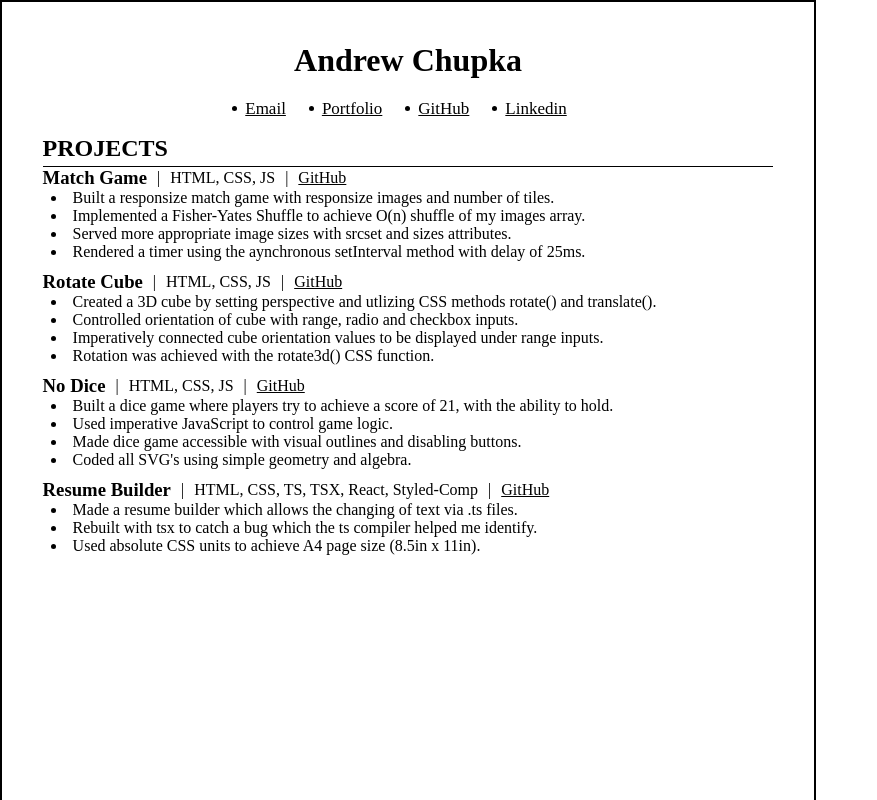
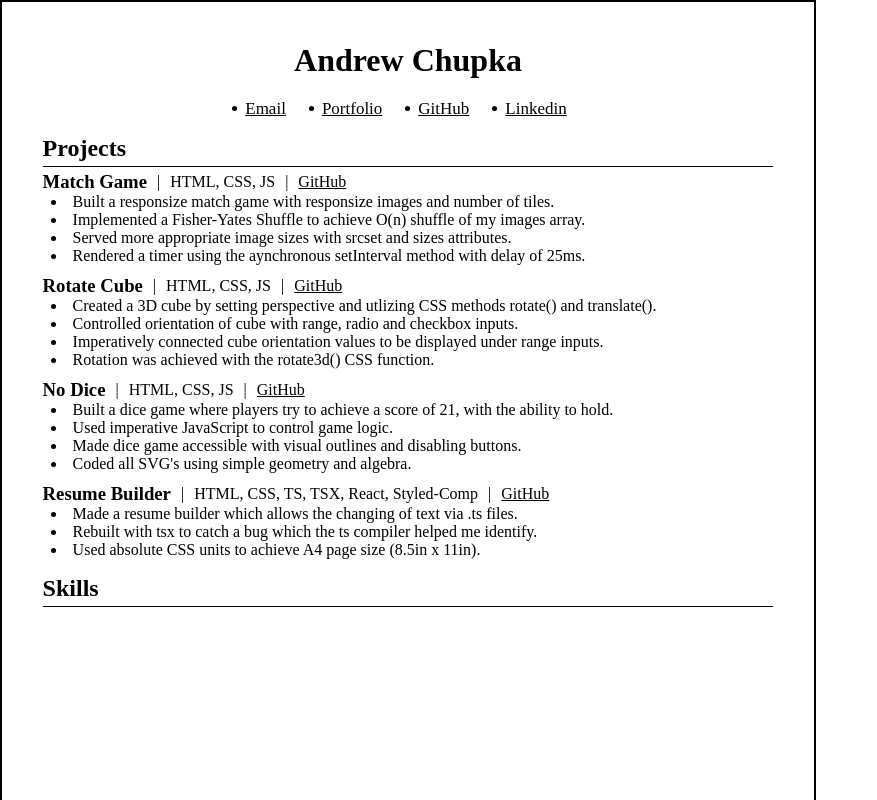
Before and after one commit to worldOfVerdure/resumeBuilder, a React (Vite) app: page / in a window 1280 px wide. Shown: the top 800 px of the page, without its empty margins (0-877 px from the left). Built offline with nearby package versions, Linux system fonts and the light colour scheme.

Commit message:
Refactor code to be more DRY and add Skills title

```diff
--- a/src/App.tsx
+++ b/src/App.tsx
@@ -1,5 +1,5 @@
 import { createGlobalStyle } from "styled-components";
-import Resume from "./components/Resume.js";
+import Resume from "./components/Resume.tsx";
 
 function App() {
 
--- a/src/Components/Projects/Projects.tsx
+++ b/src/Components/Projects/Projects.tsx
@@ -1,28 +1,11 @@
 import ProjectSection from "./ProjectComponents/ProjectSection.tsx";
-import { styled } from "styled-components";
+import SectionTitle from "../reuseable/SectionTitle.tsx";
 
 export default function Projects() {
   return (
-    <ProjectContainer>
-      <h2>PROJECTS</h2>
-      <hr />
+    <main>
+      <SectionTitle sectionTitle="Projects" />
       <ProjectSection />
-    </ProjectContainer>
+    </main>
   );
 }
-
-const ProjectContainer = styled.main`
-  margin: 0 auto;
-  width: 90%;
-
-  & h2 {
-    margin: 1.6rem 0 0 0;
-  }
-
-  & hr {
-    background-color: #000;
-    border: 0;
-    height: .1rem;
-    margin: .4rem 0 0 0;
-  }
-`;
--- a/src/Components/Resume.tsx
+++ b/src/Components/Resume.tsx
@@ -1,16 +1,19 @@
 import Projects from "./Projects/Projects.tsx";
 import Header from "./Header/Header.tsx";
+import Skills from "./Skills/Skills.tsx";
 import { styled } from "styled-components";
 
 export default function Resume() {
   return (
     <ResumePage >
-      <Header />
-      <Projects />
+      <SectionContainer>
+        <Header />
+        <Projects />
+        <Skills />
+      </SectionContainer>
     </ResumePage>
   );
 }
-
 
 const ResumePage = styled.div`
   border: .2rem solid #000;
@@ -22,3 +25,8 @@ const ResumePage = styled.div`
     margin: 0;
   }
 `;
+
+const SectionContainer = styled.div`
+  margin: 0 auto;
+  width: 90%;
+`;
--- /dev/null
+++ b/src/Components/Skills/Skills.tsx
@@ -0,0 +1,9 @@
+import SectionTitle from "../reuseable/SectionTitle.tsx";
+
+export default function Skills() {
+  return (
+    <section>
+      <SectionTitle sectionTitle="Skills" />
+    </section>
+  );
+}
--- /dev/null
+++ b/src/Components/reuseable/SectionTitle.tsx
@@ -0,0 +1,30 @@
+import { type FC } from "react";
+import { styled } from "styled-components";
+
+type SectionTitleProps = {
+  sectionTitle: string;
+};
+
+const SectionTitle: FC<SectionTitleProps> = ({ sectionTitle }) => {
+  return (
+    <TitleContainer>
+      <h2>{sectionTitle}</h2>
+      <hr />
+    </TitleContainer>
+  );
+}
+
+export default SectionTitle;
+
+const TitleContainer = styled.div`
+  & h2 {
+    margin: 1.6rem 0 0 0;
+  }
+
+  & hr {
+    background-color: #000;
+    border: 0;
+    height: .1rem;
+    margin: .4rem 0;
+  }
+`;
```
